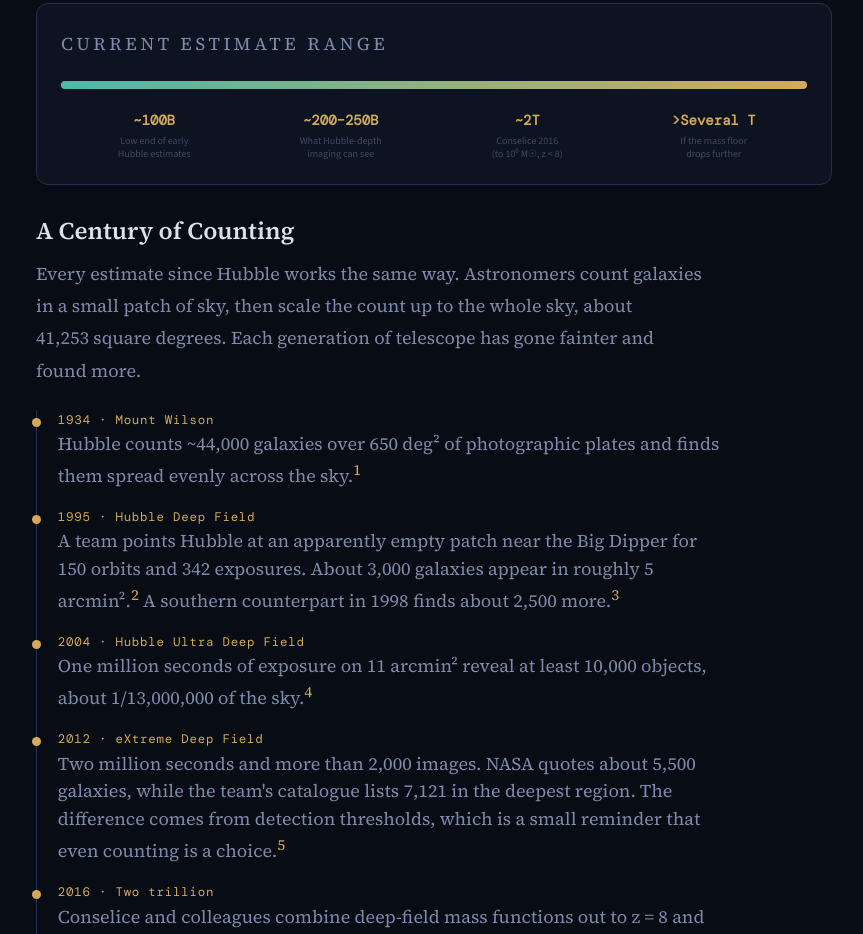
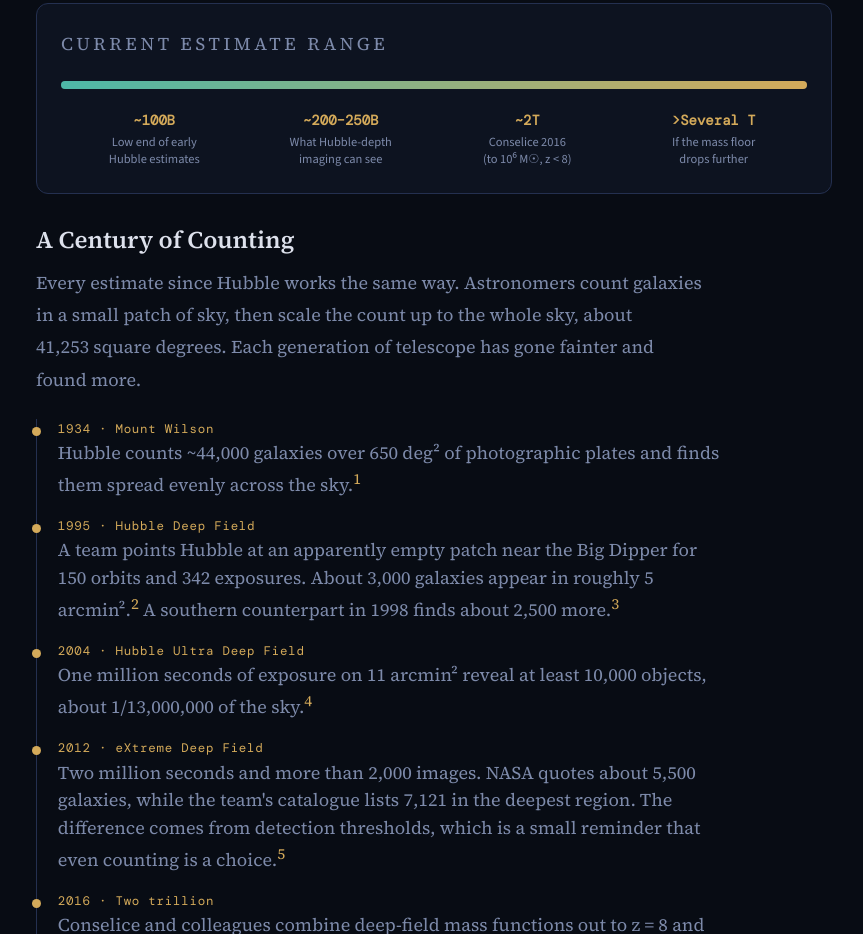
Before and after one commit to willmike64/cosmic-perspectives, a plain HTML site: page index.html in a window 1280 px wide. Shown: the part 1806-2740 px from the top of the page, without its empty margins (340-1203 px from the left). Drawn offline with nearby package versions, Linux system fonts and the light colour scheme.

Commit message:
Section 1: improve estimate-bar caption contrast

```diff
--- a/index.html
+++ b/index.html
@@ -1608,6 +1608,7 @@ a.is-locked::after{content:" ✦";color:var(--color-accent);font-size:.7em}
 #galaxies .g1-tl .t{font-family:var(--font-read);color:var(--color-text-muted);max-width:70ch}
 #galaxies .g1-stats{grid-template-columns:repeat(auto-fit,minmax(128px,1fr))}
 #galaxies a.is-locked::after{content:none}
+#galaxies .estimate-bar__marker-desc{color:var(--color-text-muted);font-size:.78rem;line-height:1.4}
 </style>
           <div class="section-label">
             <span class="section-label__num">01</span>
```
